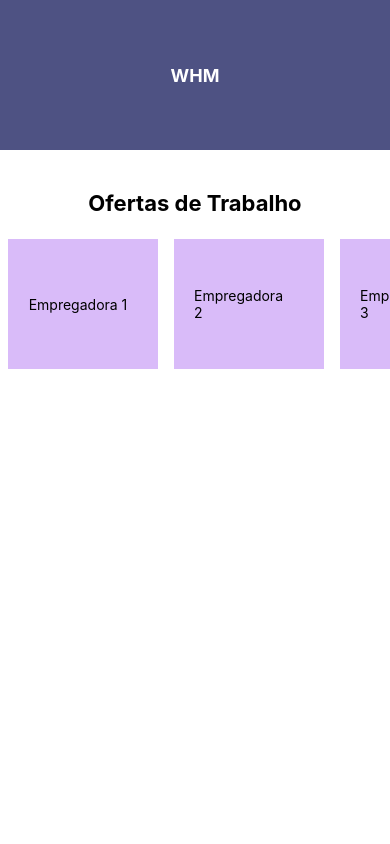
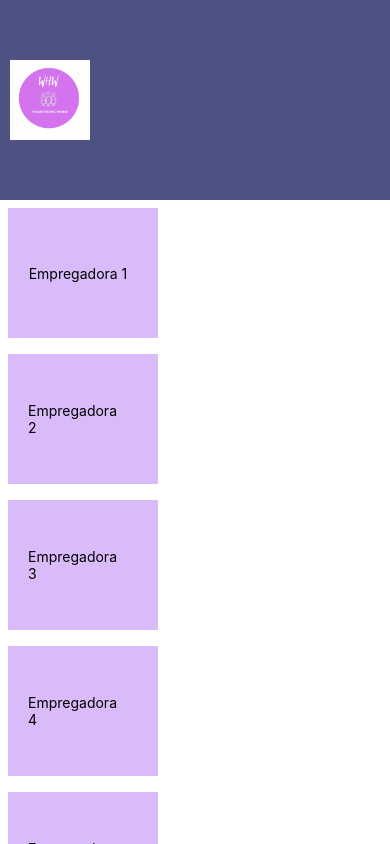
Before and after one commit to cauefernandes0/App, a React Native app in the folder teste/: screen / in a window 390 px wide. Built offline with nearby package versions, Linux system fonts and the light colour scheme.

Commit message:
kenjizada

```diff
--- a/teste/App.js
+++ b/teste/App.js
@@ -1,27 +1,38 @@
 import { StatusBar } from 'expo-status-bar';
-import { StyleSheet, Text, View, SafeAreaView, FlatList, Animated,ScrollView } from 'react-native';
+import { StyleSheet, Text, View, SafeAreaView, FlatList, Animated,ScrollView, Image } from 'react-native';
 import { useRef } from 'react';
 
-const H_MAX_HEIGHT = 150;
-const H_MIN_HEIGHT = 50;
+const H_MAX_HEIGHT = 200;
+const H_MIN_HEIGHT = 55;
 const H_SCROLL_DISTANCE = H_MAX_HEIGHT - H_MIN_HEIGHT;
 
 
 
 export default function App() {
+
+
   const data = [
       { id: '1', title: 'Empregadora 1'},
       { id: '2', title: 'Empregadora 2'},
       { id: '3', title: 'Empregadora 3'},
       { id: '4', title: 'Empregadora 4'},
       { id: '5', title: 'Empregadora 5'},
+      { id: '6', title: 'Empregadora 6'},
+      { id: '7', title: 'Empregadora 7'},
   ];
 
   const scrollOffsetY = useRef(new Animated.Value(0)).current;
 
   const headerScrollHeight = scrollOffsetY.interpolate({
     inputRange: [0, H_SCROLL_DISTANCE],
-    outputRange: [H_MAX_HEIGHT, H_MIN_HEIGHT]
+    outputRange: [H_MAX_HEIGHT, H_MIN_HEIGHT],
+    extrapolate: 'clamp'
+  })
+
+  const imageScaleHeight = scrollOffsetY.interpolate({
+    inputRange: [0,150],
+    outputRange: [80, 34],
+    extrapolate: 'clamp',
   })
 
   return (
@@ -30,19 +41,34 @@ export default function App() {
     <StatusBar backgroundColor={"#FFFFFF"} barStyle="light-content" transLucent={false} />
     <Animated.View
       style={{
+          position: 'absolute',
+          top: 0,
+          left: 0,
+          right: 0,
+          zIndx: 99,
           width: '100%',
           height: headerScrollHeight,
           padding: 10,
           backgroundColor:"#4e5283",
           allingItems: 'center',
-          justifyContent: 'center'
+          justifyContent: 'center',
+          overflow: 'hidden'
       }}
       >
-      <Text style={styles.headerText}>WHM</Text>
+      <Animated.Image source={require('./images/logo.png')}
+      style={{
+
+        width: 80,
+        height: imageScaleHeight,
+      }}
+      resizeMode='contain'
+      />
       </Animated.View>
-      <Text style={styles.title}>Ofertas de Trabalho</Text>
+      {/* <Text style={styles.title}>Ofertas de Trabalho</Text> */}
       <FlatList
-        horizontal = {true}
+        style={{
+            paddingTop: H_MAX_HEIGHT,
+        }}
         data={data}
         keyExtractor={(item) => item.id}
         showsVerticalScrollIndicator={false}
@@ -51,6 +77,12 @@ export default function App() {
             <Text>{item.title}</Text>
           </View>
         )}
+
+        onScroll={Animated.event([
+            {nativeEvent: {contentOffset: {y: scrollOffsetY } } },
+        ], { useNativeDriver: false})}
+        scrollEventThrottle={16}
+
       />
     </View>
 
@@ -71,6 +103,7 @@ const styles = StyleSheet.create({
     fontWeight: 'bold',
     textAlign: 'center',
     color: '#FFF',
+
   },
   item: {
     width:150,
--- a/teste/package.json
+++ b/teste/package.json
@@ -9,10 +9,10 @@
     "web": "expo start --web"
   },
   "dependencies": {
-    "expo": "~50.0.17",
-    "expo-status-bar": "~1.11.1",
+    "expo": "~51.0.2",
+    "expo-status-bar": "~1.12.1",
     "react": "18.2.0",
-    "react-native": "0.73.6"
+    "react-native": "0.74.1"
   },
   "devDependencies": {
     "@babel/core": "^7.20.0"
```
Also changed, not shown: teste/pages/addtrabalho/addtrabalho.js (added, +18 -0 lines), teste/pages/buscar/buscar.js (added, +18 -0 lines), teste/pages/favoritos/favoritos.js (added, +18 -0 lines), teste/pages/home/home.js (added, +53 -0 lines), teste/images/logo.png (added), teste/pages/notificação/notificacao.js (added), teste/pages/perfil/perfil.js (added), 1 other file (tests, documents, lock files or other folders).
